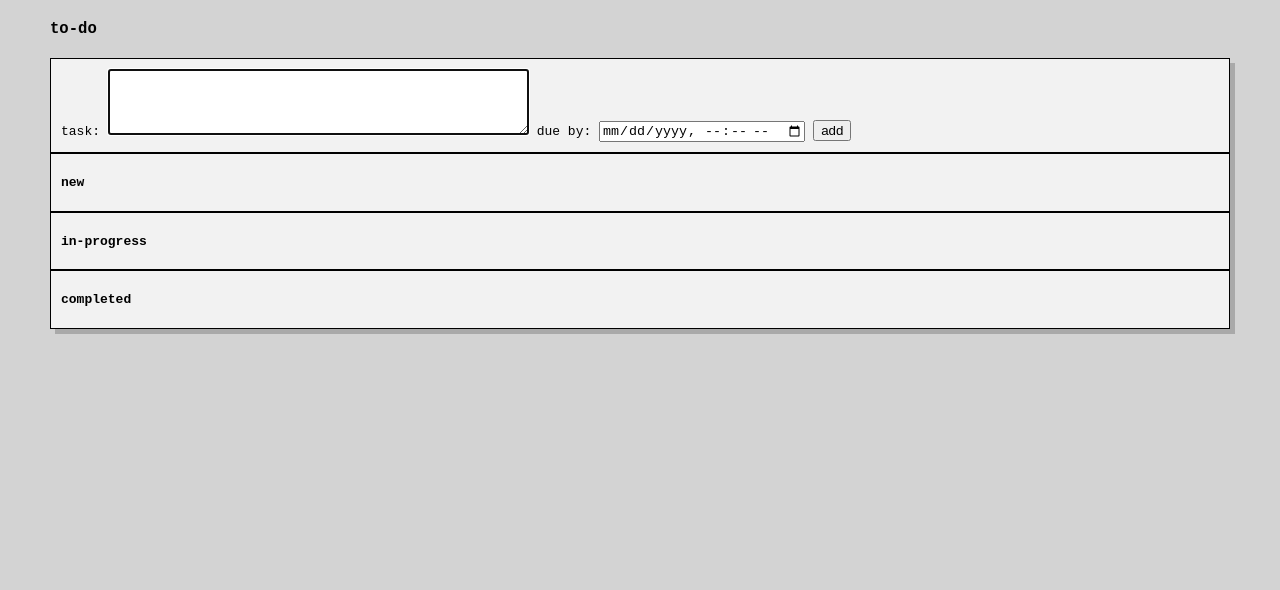
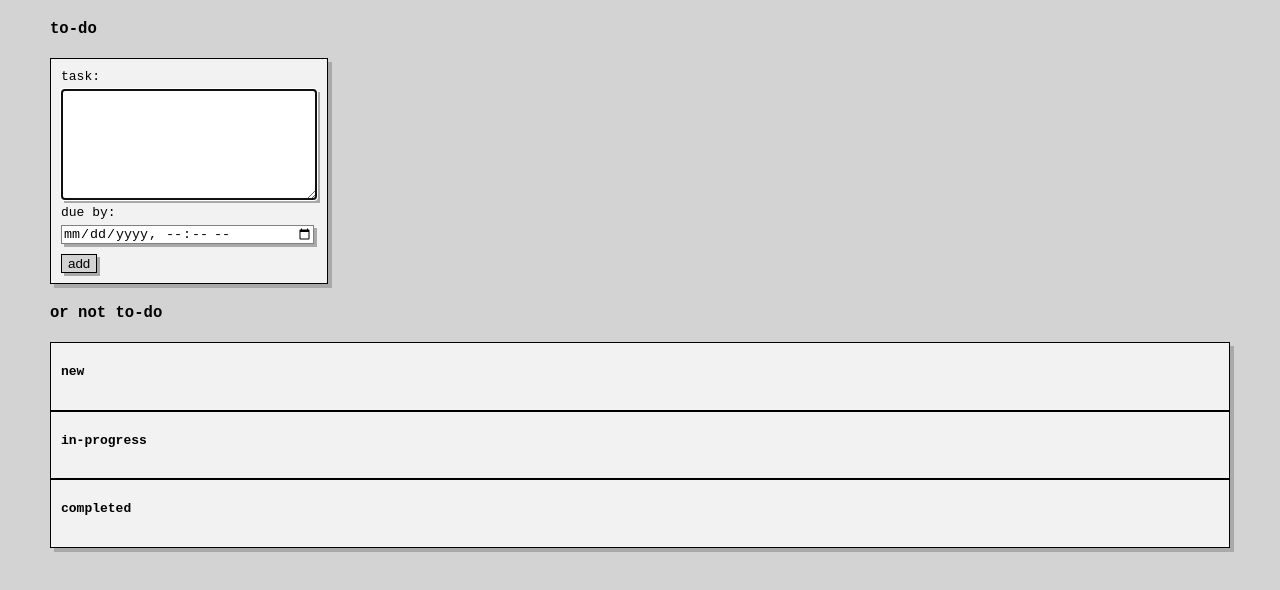
Before and after one commit to arthurnov/project-01-to-do-list, a plain HTML site: page index.html in a window 1280 px wide. Drawn offline with Linux system fonts and the light colour scheme.

Commit message:
minor design changes and additions

```diff
--- a/index.html
+++ b/index.html
@@ -16,13 +16,14 @@
         <section id="input-section" class="container">
             <form onsubmit="addNote(event)" id="main-form">
                 <label for="note-input-field">task: </label>
-                <textarea rows="4" cols="50" id="note-input-field" name="note" required></textarea>
+                <textarea rows="7" id="note-input-field" name="note" required></textarea>
                 <label for="date-input-field">due by: </label>
                 <input type="datetime-local" id="date-input-field" name="due date" required>
-                <button type="submit" name="Submit">add</button>
+                <button type="submit" name="Submit">add</span></button>
             </form>
         </section>
-        <section id="to-do-section" class="container note-sections">
+        <h1>or not to-do</h1>
+        <section id=" to-do-section" class="container note-sections">
             <h2>new</h2>
             <div id="to-do-div" class="note-divs"></div>
         </section>
--- a/style.css
+++ b/style.css
@@ -9,14 +9,15 @@ body {
 }
 
 section {
-    box-shadow: 5px 5px darkgrey;
+    box-shadow: 4px 4px darkgrey;
 }
 
 #wrapper {
     display: grid;
     box-sizing: border-box;
-    grid-template-columns: auto auto auto;
-    margin: 20px 50px;
+    /* couldn't figure out another way for equal distribution */
+    grid-template-columns: 33.3% 33.4% 33.3%;
+    margin: 0px 50px 20px 50px;
     width: auto;
 }
 
@@ -29,11 +30,15 @@ section {
 }
 
 #input-section {
-    grid-column: span 3;
+    grid-column: span 1;
+    width: fit-content;
 }
 
 .note-sections {
+    /* change 'span' to '1' for more of a trello like layout */
     grid-column: span 3;
+    padding-bottom: 20px;
+    min-width: 278px;
 }
 
 .note-divs {
@@ -41,6 +46,7 @@ section {
     display: flex;
     flex-direction: row;
     flex-wrap: wrap;
+    /* change 'justify-content' to 'center' for more of a trello like layout */
     justify-content: start;
     gap: 10px
 }
@@ -100,8 +106,12 @@ section {
 
 h1 {
     font-size: larger;
-    margin-top: 0px;
+    margin-top: 20px;
     margin-bottom: 20px;
+    grid-column: span 3;
+    /* i don't like the centered look for this, but here is the code */
+    /* display: flex;
+    justify-content: center; */
 }
 
 h2 {
@@ -117,3 +127,38 @@ h2 {
         opacity: 1;
     }
 }
+
+button {
+    border: 1px solid black;
+    background-color: lightgray;
+    box-shadow: 2px 2px darkgrey;
+    transition: all ease-in-out 50ms;
+    width: fit-content;
+}
+
+button:hover {
+    translate: -1px -1px;
+    box-shadow: 3px 3px darkgrey;
+}
+
+#main-form {
+    display: flex;
+    flex-direction: column;
+
+    button {
+        margin-top: 5px;
+        box-shadow: 3px 3px darkgray;
+    }
+    button:hover {
+        translate: -1px -1px;
+        box-shadow: 4px 4px darkgrey;
+    }
+
+    textarea,
+    input {
+        box-shadow: 3px 3px darkgray;
+        border: 1px solid grey;
+        margin: 5px 0px 5px 0px;
+        width: 250px;
+    }
+}
```
